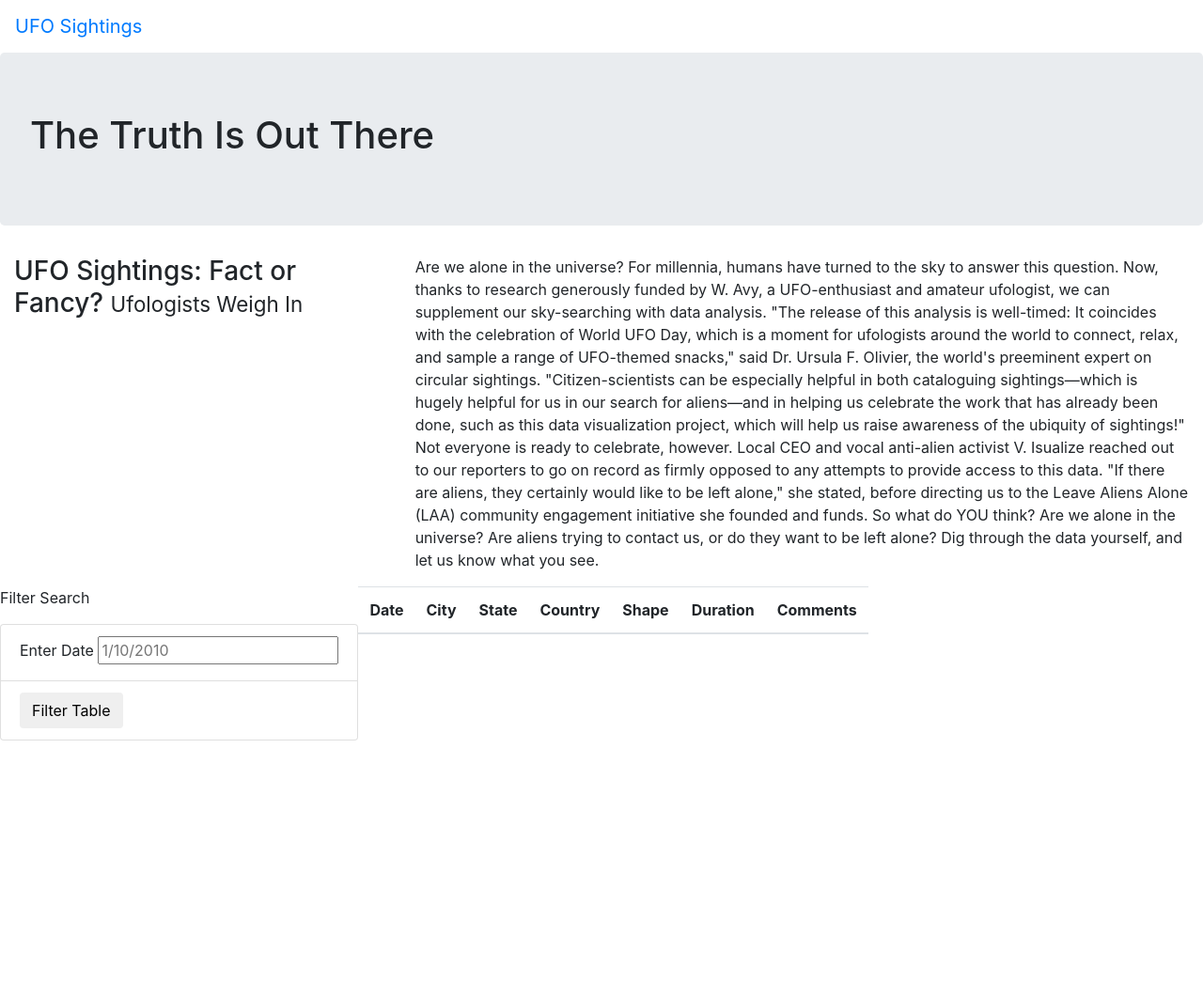
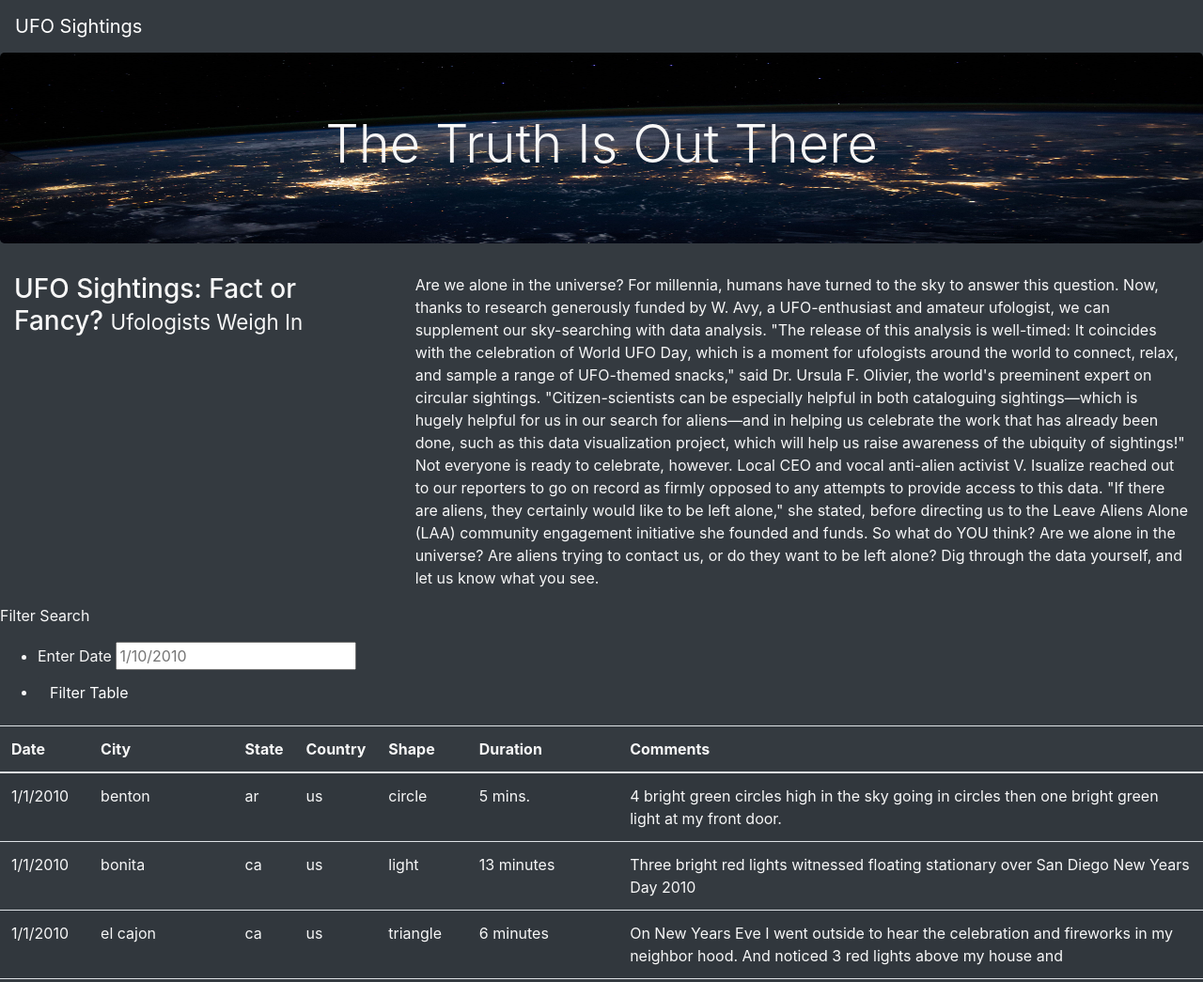
Before and after one commit to MLGood1/UFOs, a plain HTML site: page index.html in a window 1280 px wide. Shown: the top 1045 px of the page at 94% size. Before the commit the page ends 800 px from the top, so only its background shows below. Drawn offline with nearby package versions, Linux system fonts and the light colour scheme.

Commit message:
Adding additional styling

```diff
--- a/index.html
+++ b/index.html
@@ -13,15 +13,15 @@
     />
     <link rel="stylesheet" href="static/css/style.css">
 </head>
-<body>
+<body class="bg-dark">
     <div class="wrapper">
-        <nav class="navbar navbar-expand-lg">
+        <nav class="navbar navbar-dark navbar-expand-lg">
             <a class="navbar-brand" href="index.html">UFO Sightings</a>
         </nav>
     </div>
 
     <div class="jumbotron">
-        <h1>The Truth Is Out There</h1>
+        <h1 class="display-4">The Truth Is Out There</h1>
     </div>
 
     <div class="container-fluid">
@@ -46,18 +46,20 @@
     <div class="container-fluid">
         <div class="row">
             <div class="col-mid-3">
-                <form>
+                <form class="bg-dark">
                     <p>Filter Search</p>
+                    <ul class="bg-dark" class="list-group">
+                        <li class="bg-dark" class="list-group-item">
+                            <label for="date">Enter Date</label>
+                            <input type="text" placeholder="1/10/2010" id="datetime" />
+                        </li>
+                        <li class="bg-dark" class="list-group-item">
+                            <button id="filter-btn" type="button" class="btn btn-dark">
+                                Filter Table
+                            </button>
+                        </li>
+                    </ul>
                 </form>
-                <ul class="list-group">
-                    <li class="list-group-item">
-                        <label for="date">Enter Date</label>
-                        <input type="text" placeholder="1/10/2010" id="datetime" />
-                    </li>
-                    <li class="list-group-item">
-                        <button id="filter-btn" type="button" class="btn btn-default">Filter Table</button>
-                    </li>
-                </ul>
 
             </div>
             <div class="col-mid-9">
@@ -78,9 +80,9 @@
             </div>
         </div>
     </div>
-
-
-
+    <script src="https://cdnjs.cloudflare.com/ajax/libs/d3/4.11.0/d3.js"></script>
+    <script src="static/js/data.js"></script>
+    <script src="static/js/app.js"></script>
 
 </body>
 </html>
--- a/static/css/style.css
+++ b/static/css/style.css
@@ -0,0 +1,10 @@
+body {
+    color: #f7f7f7;
+}
+
+.jumbotron {
+    background-image: url("../images/nasa.jpg");
+    background-size: 100% 100%;
+    text-align: center;
+
+}
```
Also changed, not shown: static/images/nasa.jpg (added).
